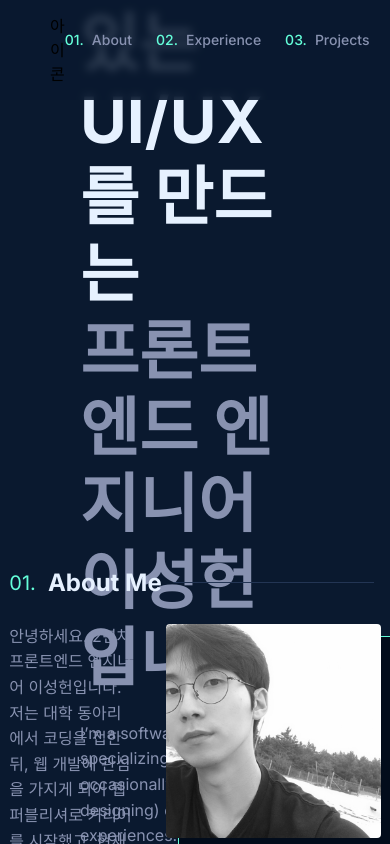
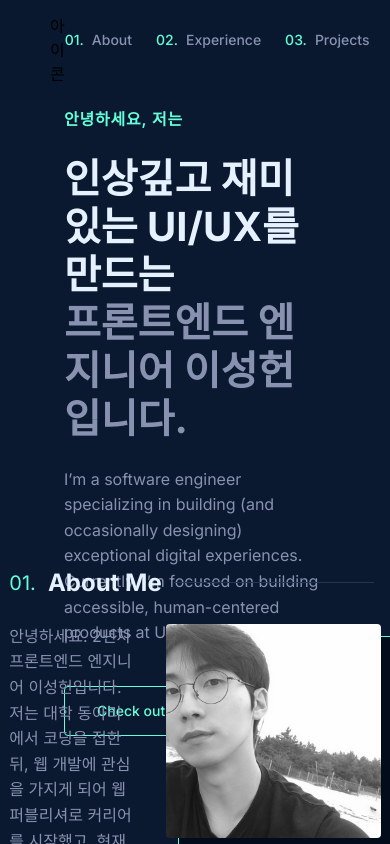
Before and after one commit to heondeam/shlee-resume, a Next.js app: page / in a window 390 px wide. Shown: the top 844 px of the page. Built offline with nearby package versions, Linux system fonts and the light colour scheme.

Commit message:
feat: imple hello to responsive

```diff
--- a/components/sections/hello.tsx
+++ b/components/sections/hello.tsx
@@ -8,19 +8,27 @@ import Section from '../ui/section'
 
 export default function Hello() {
   return (
-    <Section className="h-screen bg-navy px-20">
+    <Section className="min-h-screen h-screen bg-navy px-16">
       <div className="max-w-[1000px] flex flex-col gap-6">
-        <H5 className="text-green ">안녕하세요, 저는</H5>
-        <H1 className="text-white">
-          인상깊고 재미있는 UI/UX를 만드는
-          <br />
-          <span className="text-slate">프론트엔드 엔지니어 이성헌입니다.</span>
-        </H1>
-        <P1 className="text-slate">
-          I’m a software engineer specializing in building (and occasionally <br />
-          designing) exceptional digital experiences. Currently, I’m focused on <br />
-          building accessible, human-centered products at Upstatement.
-        </P1>
+        <div>
+          <H5 className="text-small-heading tracking-wider">
+            <span className="text-green">안녕하세요, 저는</span>
+          </H5>
+        </div>
+        <div>
+          <H1 className="text-heading">
+            <span className="text-white">인상깊고 재미있는 UI/UX를 만드는</span>
+            <br />
+            <span className="text-slate">프론트엔드 엔지니어 이성헌입니다.</span>
+          </H1>
+        </div>
+        <div className="max-w-[540px]">
+          <P1 className="text-slate">
+            I’m a software engineer specializing in building (and occasionally designing)
+            exceptional digital experiences. Currently, I’m focused on building accessible,
+            human-centered products at Upstatement.
+          </P1>
+        </div>
         <div>
           <Button className="mt-4" variant="career" size="lg">
             Check out my resume!
```
